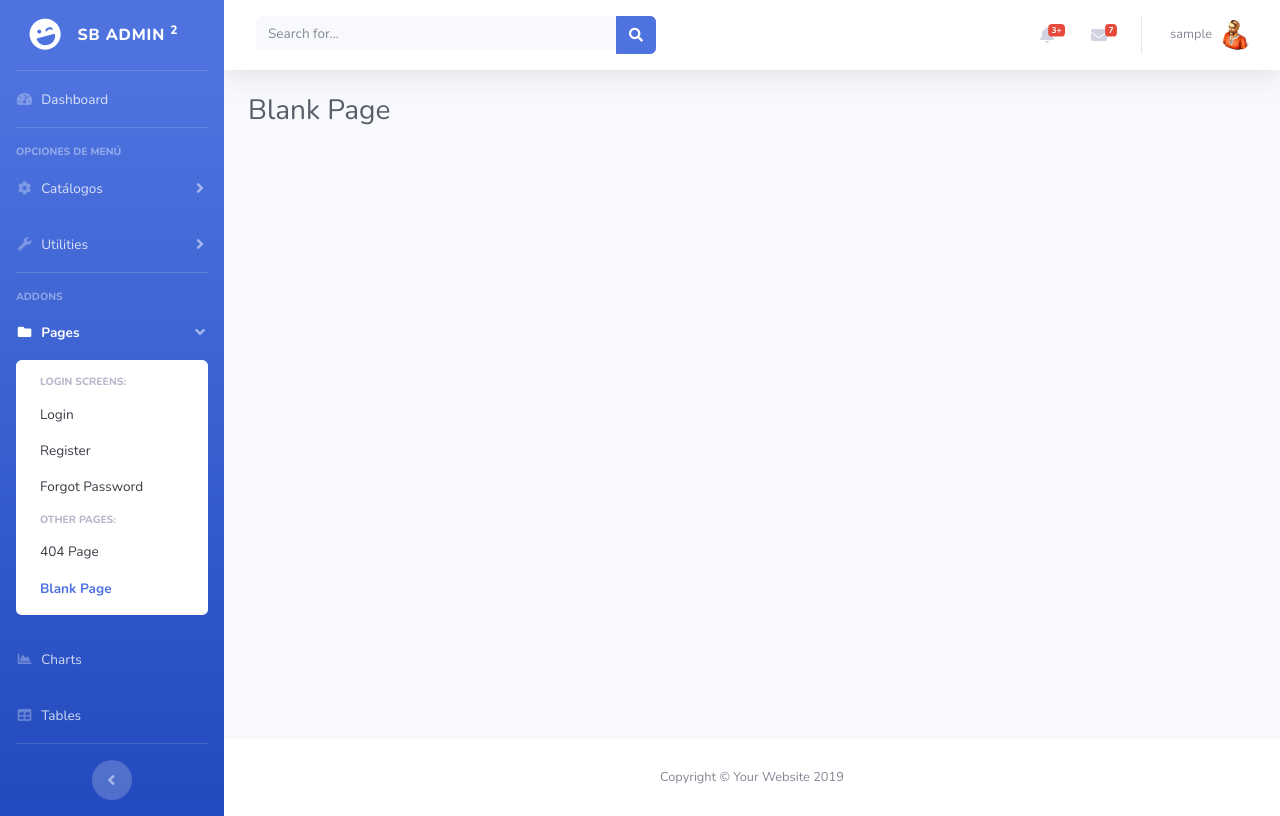
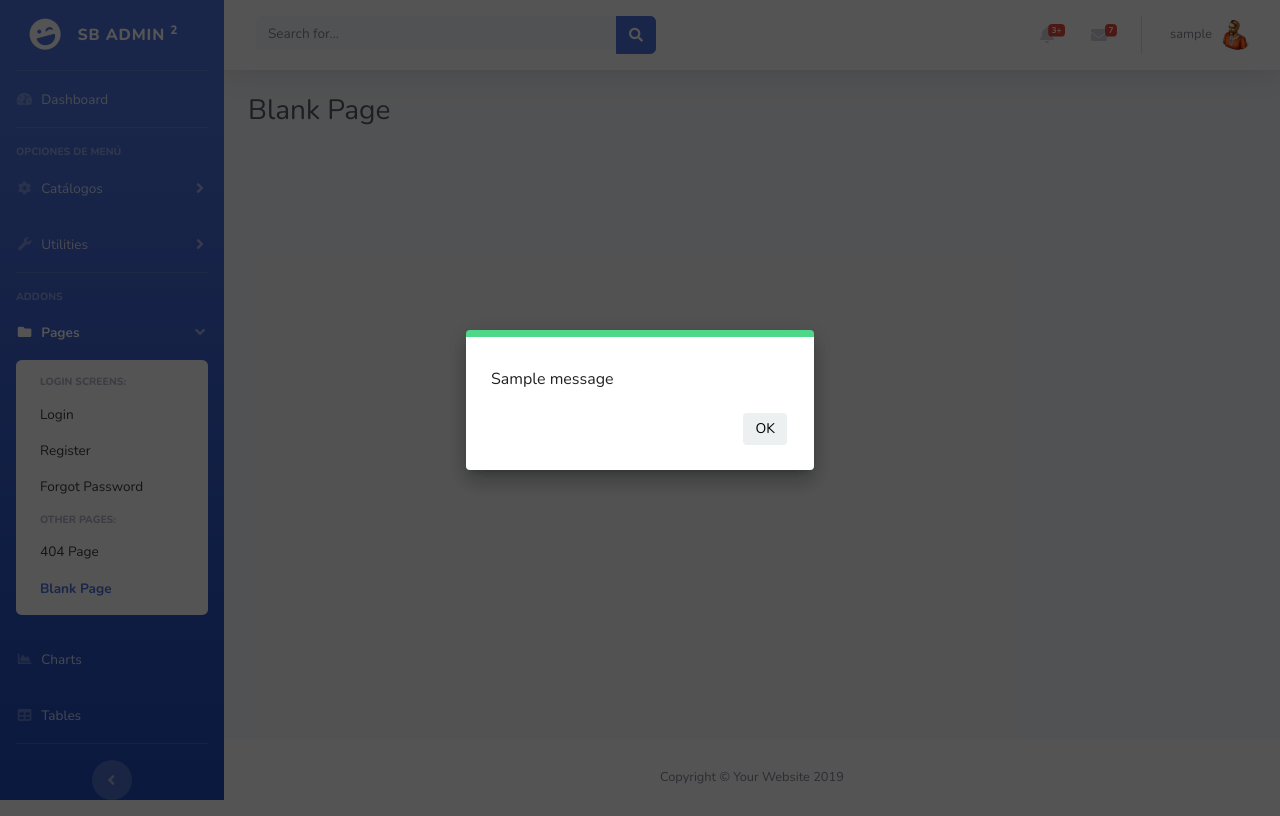
Before and after one commit to jpurrac/app, a Django app: page / in a window 1280 px wide. Run offline with Django 3.2, Linux system fonts and the light colour scheme; a user stored in the database is signed in; tables that the repository leaves empty hold one stand-in row (values such as "Sample post"); one stand-in notice (Sample message) is shown; some libraries are stand-ins or nearby versions.

Commit message:
13-01-2020 18:34Hrs
QUEDE A MEDIAS EN LOS PERMISOS

```diff
--- a/app/settings.py
+++ b/app/settings.py
@@ -82,7 +82,7 @@ DATABASES = {
         'NAME': 'dbprueba',
         'HOST': 'localhost',
         'USER': 'postgres',
-        'PASSWORD': 'casa1238',
+        'PASSWORD': '1238',
         'PORT': 5432
 
     }
--- a/templates/base/base.html
+++ b/templates/base/base.html
@@ -439,6 +439,15 @@
   }
 
   function mensaje(msg, color='green'){
+
+    if(color=='success'){
+      color="green";
+    }
+
+    if(color=='error'){
+      color="red";
+    }
+
     $.alert({
       title:'',
       theme: 'material',
@@ -446,6 +455,13 @@
       content: msg
     });
   }
+
+  {% if messages %}
+    {% for message in messages %}
+    console.log("{{message.tags}}");
+      mensaje("{{message}}","{{message.tags}}");
+    {% endfor %}
+  {% endif %}
 </script>
 {% endblock control_modal %}
 {% block js_page %}
```
Also changed, not shown: inv/views.py (+6 -2 lines).
